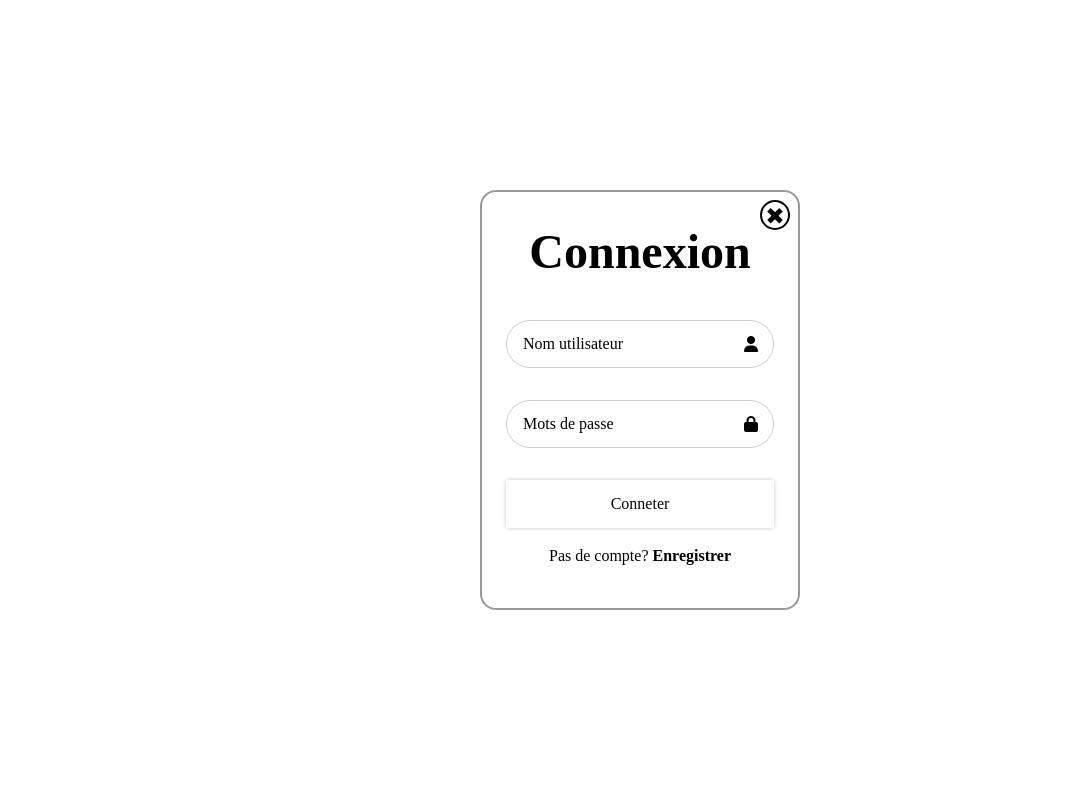
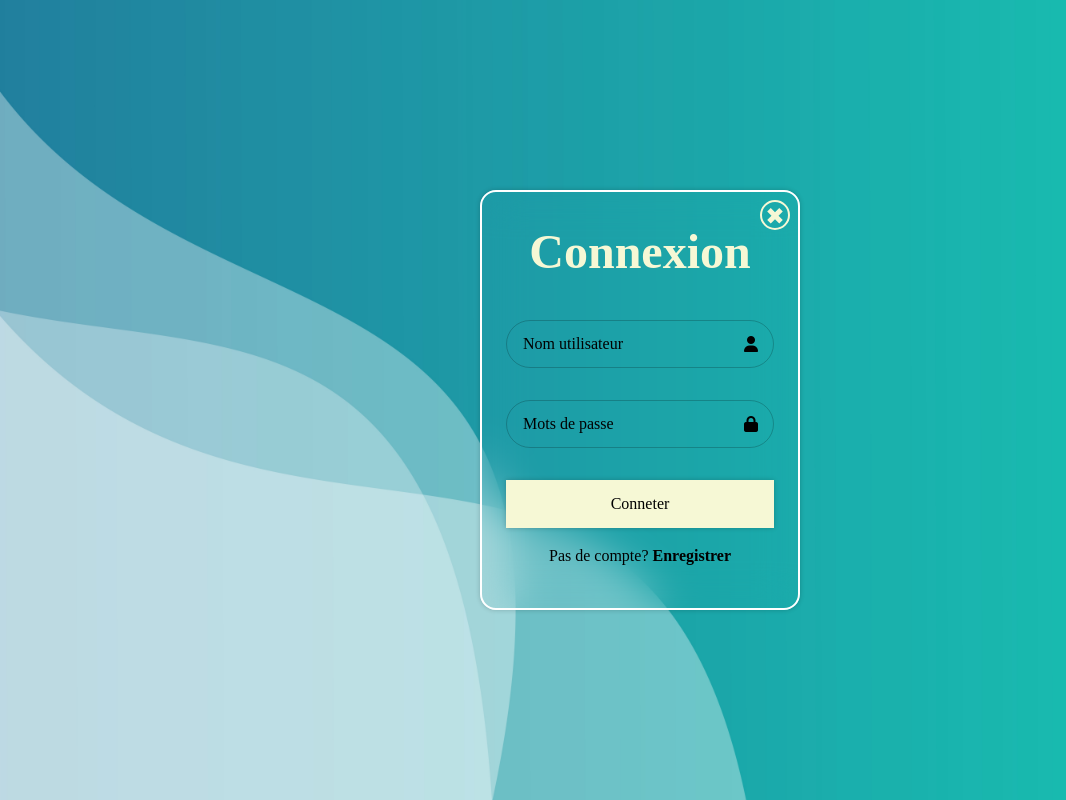
Before and after one commit to Deo012/Site_serre_intelligente-repo, a React (Vite) app in the folder frontend/: page /connexionPage in a window 1280 px wide. Shown: the whole page, without its empty margins (0-1066 px from the left). Built offline with nearby package versions, Linux system fonts and the light colour scheme.

Commit message:
Page connexion css

```diff
--- a/frontend/src/pages/acceuilPage.jsx
+++ b/frontend/src/pages/acceuilPage.jsx
@@ -10,7 +10,7 @@ const AcceuilPage = () => {
                 <Tete/>
 
                 <div className="acceuil-content">
-                    <a href="/dropImagePage" className="accueil-btn">Connexion Page</a>
+                    <a href="/connexionPage" className="accueil-btn">Connexion Page</a>
                     <h1>Prend soin de la nature <br/>sans difficulté</h1>
                     <p>Un systeme de gestion de broussaille simple et éfficace</p>
 
--- a/frontend/src/pages/connexionPage.css
+++ b/frontend/src/pages/connexionPage.css
@@ -4,17 +4,23 @@
     justify-content: center;
     height: 100vh;
     width: 100vw;
+    background-image: url(../assets/kurp2.jpg);
+    background-size: cover;
+    background-position: center;
 }
 .container-cp{
-    border: 2px solid rgb(0, 0, 0, .4);
+    border: 2px solid rgb(255, 255, 255);
     width: 20rem;
     border-radius: 1em;
     padding: 1.5em 1.5em;
     position: relative;
+    backdrop-filter: blur(20px);
+    box-shadow: 0 0 0.3em rgba(0,0,0,.2);
 }
 .container-cp h1{
     font-size: 3em;
     text-align: center;
+    color: #F6F8D5;
 }
 .container-cp .input-box{
     position: relative;
@@ -46,7 +52,7 @@
 .container-cp .btn{
     width: 100%;
     height: 3em;
-    background: #ffff;
+    background: #F6F8D5;
     border: none;
     outline: none;
     box-shadow: 0 0 0.3em rgba(0,0,0,.2);
@@ -76,7 +82,7 @@
 
     --b: 5px; /* thickness */
     --s: 50px; /* space around */
-    --c: black;
+    --c: #F6F8D5;
 
     height: 30px;
     aspect-ratio: 1;
--- a/frontend/src/pages/connexionPage.jsx
+++ b/frontend/src/pages/connexionPage.jsx
@@ -43,7 +43,7 @@ const ConnexionPage = () => {
             <div className="connexion-page-main">
                 <div className="container-cp">
                     <h1>Connexion</h1>
-                    <Link to="/" className="close-signe"></Link>
+                    <a href="/" className="close-signe"></a>
                     <form action="" method="POST">
                         <div className="input-box">
                             <input
```
